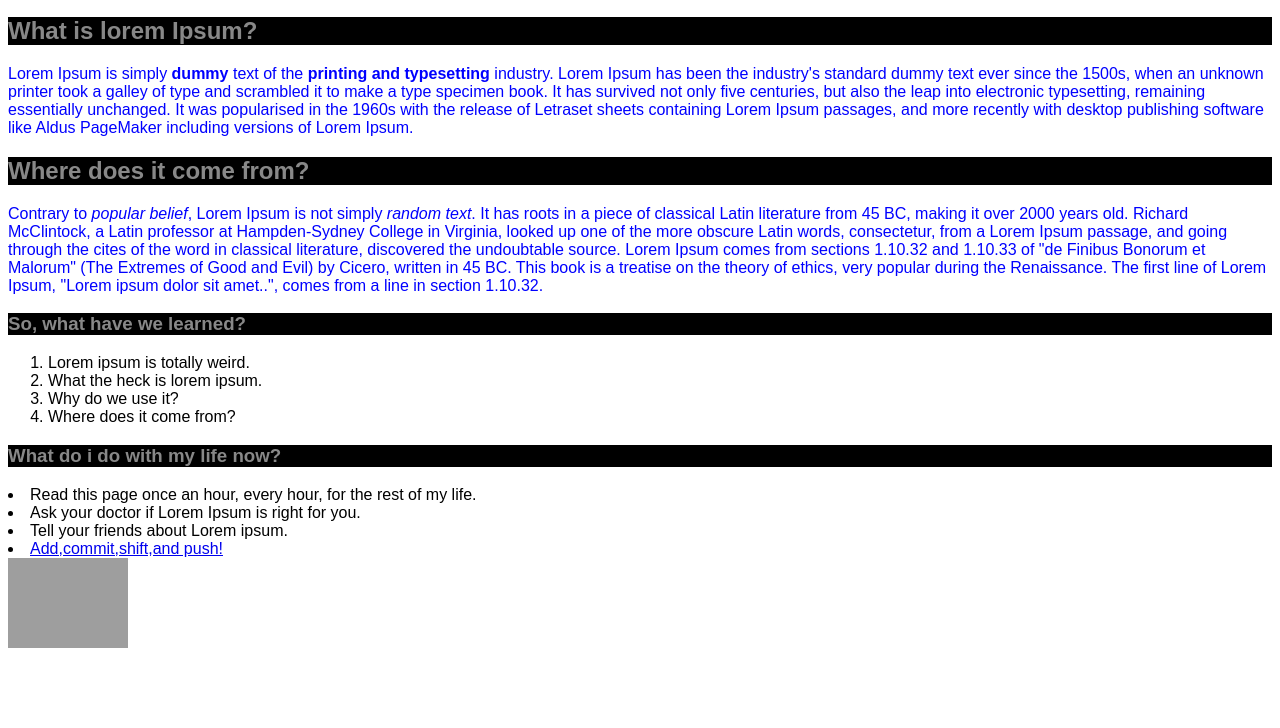
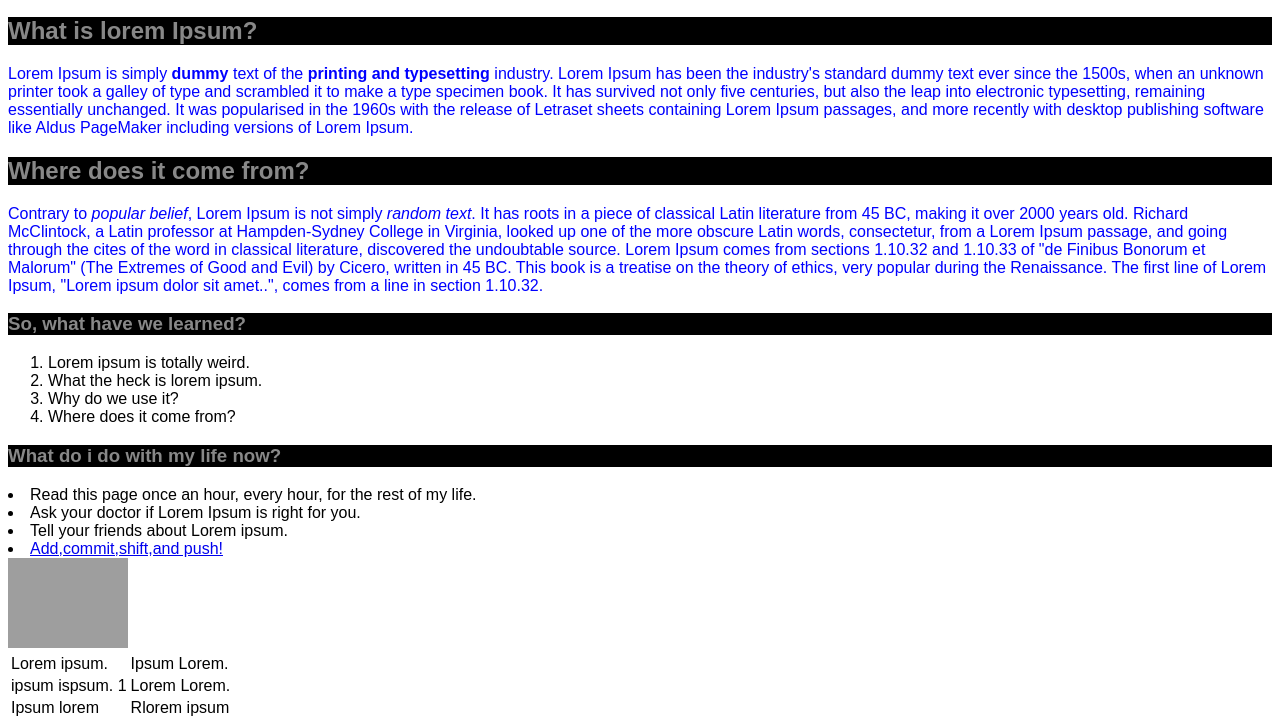
Before and after one commit to BVcoding2020/lab-12-html, a plain HTML site: page index.html in a window 1280 px wide. Shown: the part 146-874 px from the top of the page. Before the commit the page ends 806 px from the top, so only its background shows below. Drawn offline with Linux system fonts and the light colour scheme; grey boxes are pictures that could not be loaded.

Commit message:
stuff added and fixed in index

```diff
--- a/index.html
+++ b/index.html
@@ -5,9 +5,11 @@
 	<title>All About Lorem Ipsum</title>
 </head>
 	<body>
-		<h1>All About Lorem Ipsum</h1>
+		<h1 class="spotlight">All About Lorem Ipsum</h1>
 		<h2>What is lorem Ipsum?</h2>
-	<p>Lorem Ipsum is simply <strong>dummy</strong> text of the <b>printing and typesetting</b> industry. Lorem Ipsum has been the industry's standard dummy text ever since the 1500s, when an unknown printer took a galley of type and scrambled it to make a type specimen book. It has survived not only five centuries, but also the leap into electronic typesetting, remaining essentially unchanged. It was popularised in the 1960s with the release of Letraset sheets containing Lorem Ipsum passages, and more recently with desktop publishing software like Aldus PageMaker including versions of Lorem Ipsum.</p>
+		<div id="intro">
+			<p>Lorem Ipsum is simply <strong>dummy</strong> text of the <b>printing and typesetting</b> industry. Lorem Ipsum has been the industry's standard dummy text ever since the 1500s, when an unknown printer took a galley of type and scrambled it to make a type specimen book. It has survived not only five centuries, but also the leap into electronic typesetting, remaining essentially unchanged. It was popularised in the 1960s with the release of Letraset sheets containing Lorem Ipsum passages, and more recently with desktop publishing software like Aldus PageMaker including versions of Lorem Ipsum.</p>
+		</div>
 	<h2>Where does it come from?</h2>
 	<p>Contrary to <em>popular belief</em>, Lorem Ipsum is not simply <i>random text</i>. It has roots in a piece of classical Latin literature from 45 BC, making it over 2000 years old. Richard McClintock, a Latin professor at Hampden-Sydney College in Virginia, looked up one of the more obscure Latin words, consectetur, from a Lorem Ipsum passage, and going through the cites of the word in classical literature, discovered the undoubtable source. Lorem Ipsum comes from sections 1.10.32 and 1.10.33 of "de Finibus Bonorum et Malorum" (The Extremes of Good and Evil) by Cicero, written in 45 BC. This book is a treatise on the theory of ethics, very popular during the Renaissance. The first line of Lorem Ipsum, "Lorem ipsum dolor sit amet..", comes from a line in section 1.10.32.</p>
 
@@ -29,5 +31,23 @@
 
 
 
+<table>
+    <tr>
+        <td>Lorem ipsum.</td>
+        <td>Ipsum Lorem.</td>
+    </tr>
+    <tr>
+        <td>ipsum ispsum. 1</td>
+        <td>Lorem Lorem.</td>
+    </tr>
+    <tr>
+        <td>Ipsum lorem</td>
+        <td>Rlorem ipsum</td>
+    </tr>
+</table>
+
+
+
+
 	</body>
 </html>
```
